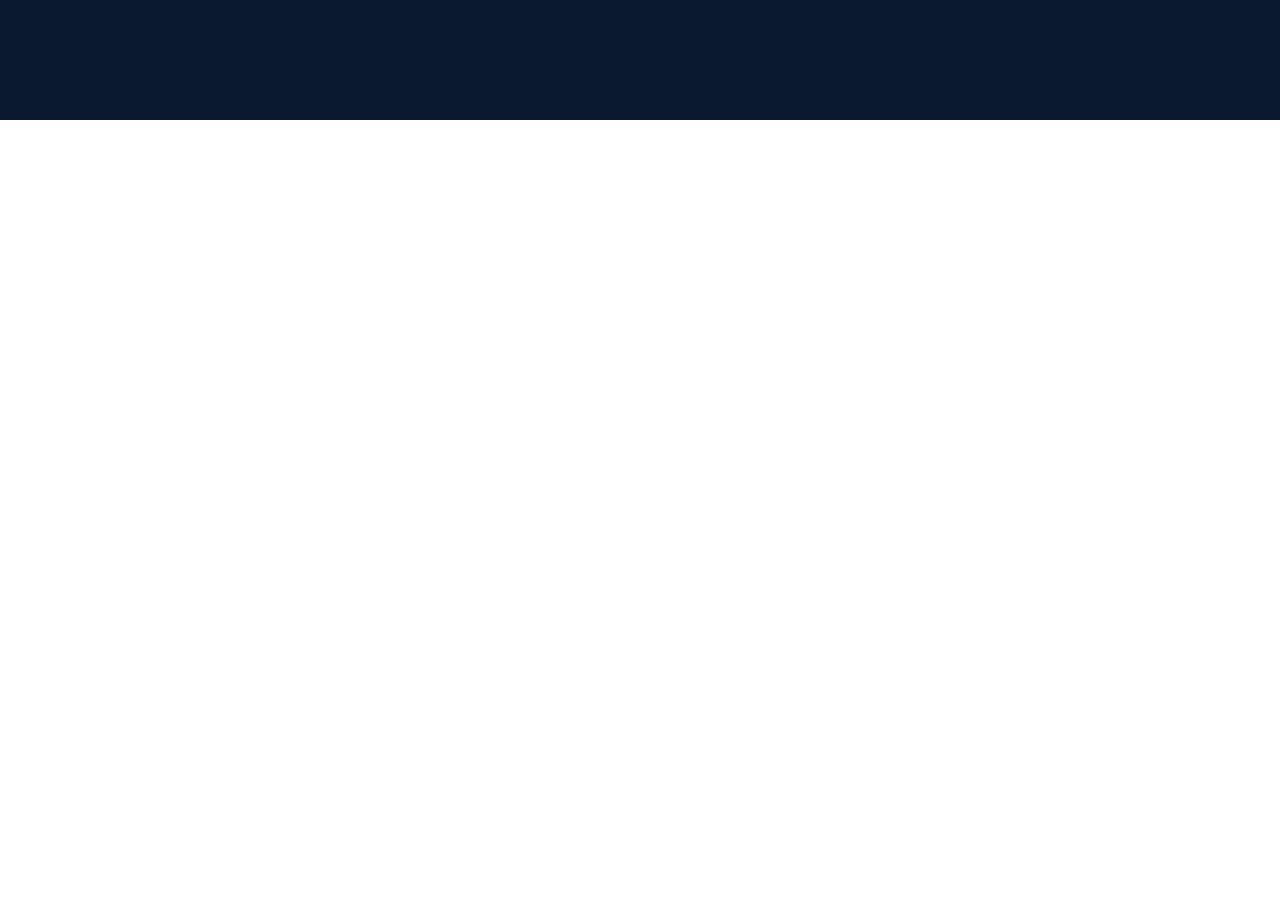
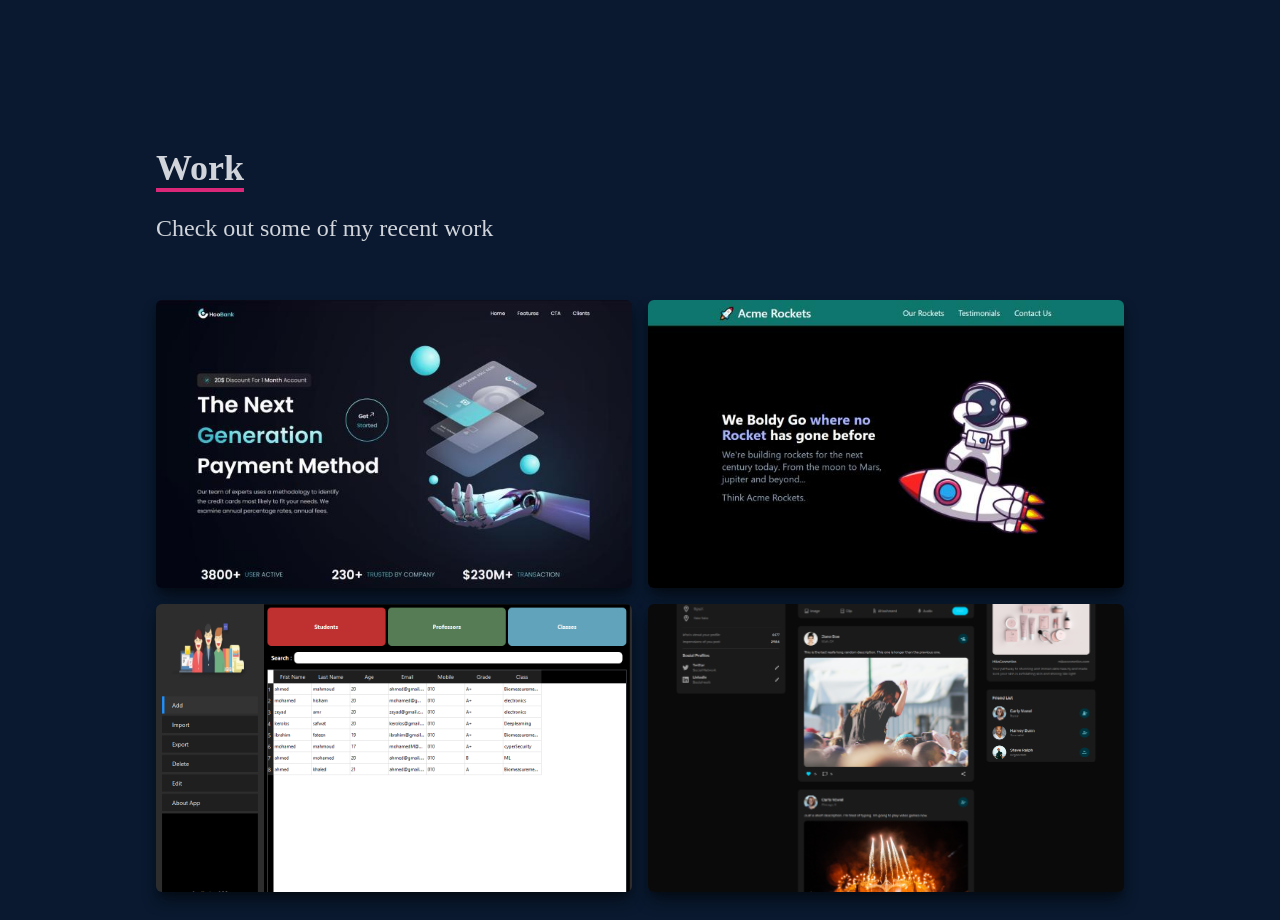
Before and after one commit to ahmed-226/My-Portfolio, a React (Create React App) app: page / in a window 1280 px wide. Shown: the part 2280-3200 px from the top of the page. Before the commit the page ends 2400 px from the top, so only its background shows below. Built offline with nearby package versions, Linux system fonts and the light colour scheme.

Commit message:
Works component

```diff
--- a/src/App.js
+++ b/src/App.js
@@ -2,7 +2,7 @@
 import Home from "./components/Home";
 import About from "./components/About";
 import Skills from "./components/Skills";
-
+import Works from "./components/Works";
 
 function App() {
   return (
@@ -11,7 +11,7 @@
       <Home />
       <About />
       <Skills />
-
+      <Works />
 
     </div>
   );
--- /dev/null
+++ b/src/components/Works.jsx
@@ -0,0 +1,63 @@
+import React from 'react'
+import { data } from "../data/data.js";
+const Works = () => {
+
+    const project = data;
+
+    return (
+        <div name='work' className='w-full md:h-screen text-gray-300 bg-[#0a192f]'>
+            <div className='max-w-[1000px] mx-auto p-4 flex flex-col justify-center w-full h-full'>
+                <div className='pb-8'>
+                    <p className='text-4xl font-bold inline border-b-4 text-gray-300 border-pink-600'>
+                        Work
+                    </p>
+                    <p className='py-6 text-2xl'>Check out some of my recent work</p>
+                </div>
+
+                {/* container for projects */}
+                <div className="grid sm:grid-cols-2 gap-4">
+                    {/* Gird Item */}
+                    {project.map((item, index) => (
+                        <div
+                        key={index}
+                        style={{
+                            backgroundImage: `url(${item.image})`,
+                            backgroundSize: 'cover',
+                            backgroundPosition: 'center',
+                            backgroundRepeat: 'no-repeat'
+                        }}
+                        className="w-full h-[18rem] shadow-lg shadow-[#040c16] group container rounded-md flex justify-left text-left items-end pl-5 pb-2 mx-auto content-div relative overflow-hidden"
+                    >
+                        {/* Darker background on hover using the before pseudo-element */}
+                        <div className="absolute inset-0 bg-black opacity-0 group-hover:opacity-50 transition-opacity duration-300"></div>
+
+                        {/* Hover effect for images */}
+                        <div className="opacity-0 group-hover:opacity-100 z-10">
+                            <span className="text-2xl text-left font-bold text-white tracking-wider">
+                                {item.name}
+                            </span>
+                            <div className="pt-4 text-left">
+                                {/* eslint-disable-next-line */}
+                                <a href={item.github}>
+                                    <button className="text-center rounded-lg px-4 py-3 m-2  ml-0 bg-white hover:bg-slate-200 text-gray-700 font-bold text-lg">
+                                        Code
+                                    </button>
+                                </a>
+                                {/* eslint-disable-next-line */}
+                                <a href={item.live} target="_blank">
+                                    <button className="text-center rounded-lg px-4 py-3 m-2  ml-0 bg-white  hover:bg-slate-300 text-gray-700 font-bold text-lg">
+                                        Live
+                                    </button>
+                                </a>
+                            </div>
+                        </div>
+                    </div>
+
+                    ))}
+                </div>
+            </div>
+        </div>
+    )
+}
+
+export default Works
```
